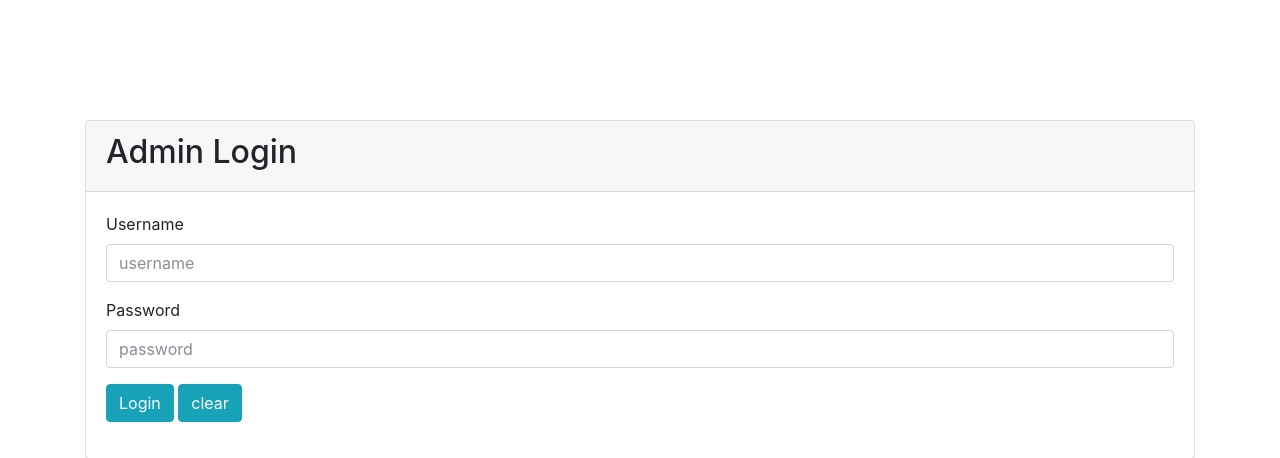
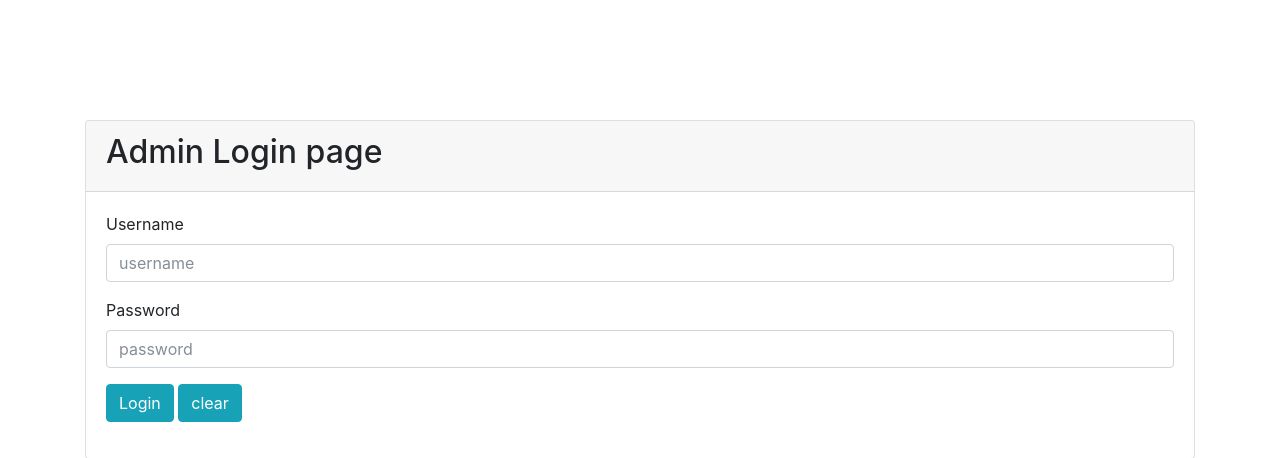
Before and after one commit to piesimon/student-suggestion-protal-system, a PHP site: page /admin_login.php in a window 1280 px wide. Shown: the top 458 px of the page. Run offline with PHP 8.4, Linux system fonts and the light colour scheme.

Commit message:
Update admin_login.php

```diff
--- a/admin_login.php
+++ b/admin_login.php
@@ -15,7 +15,7 @@
 
         <div class="card-header">
 
-            <h2> Admin Login</h2>
+            <h2> Admin Login page</h2>
 </div>
 
 <div class="card-body">
```
